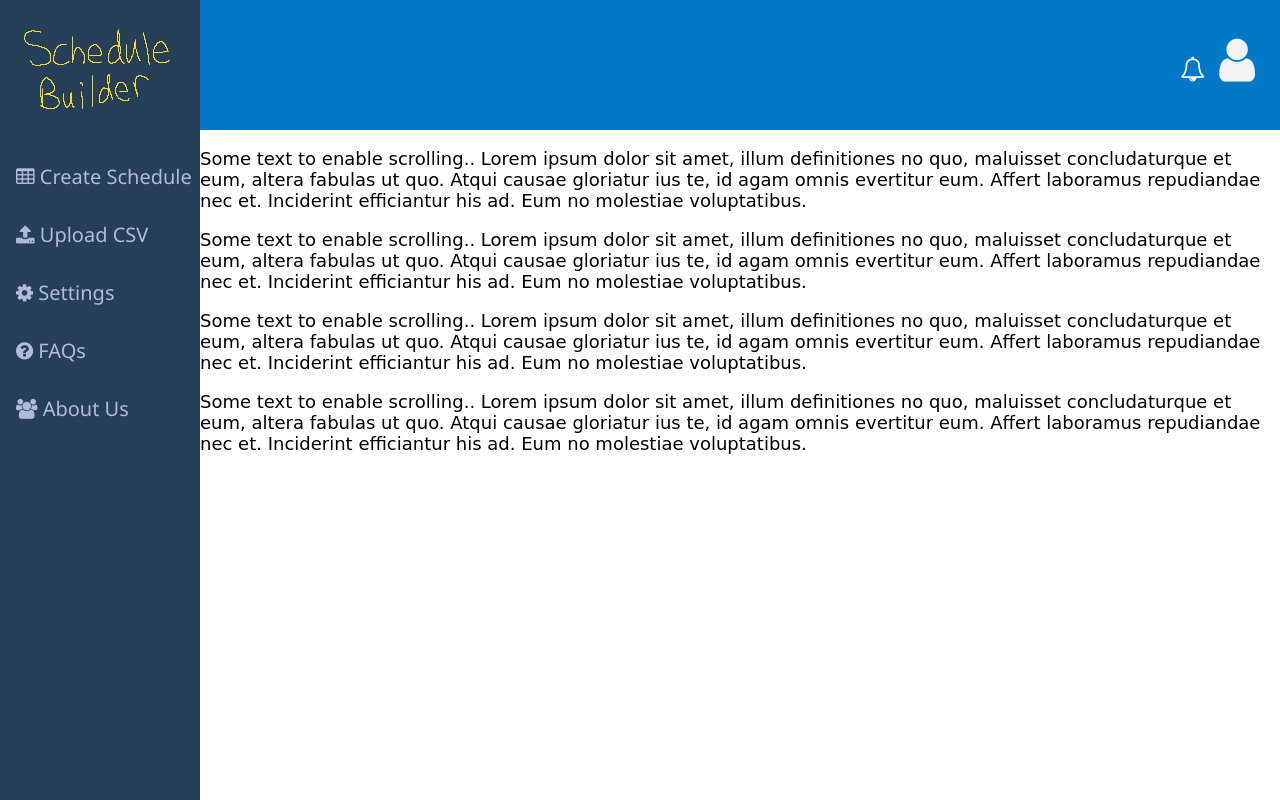
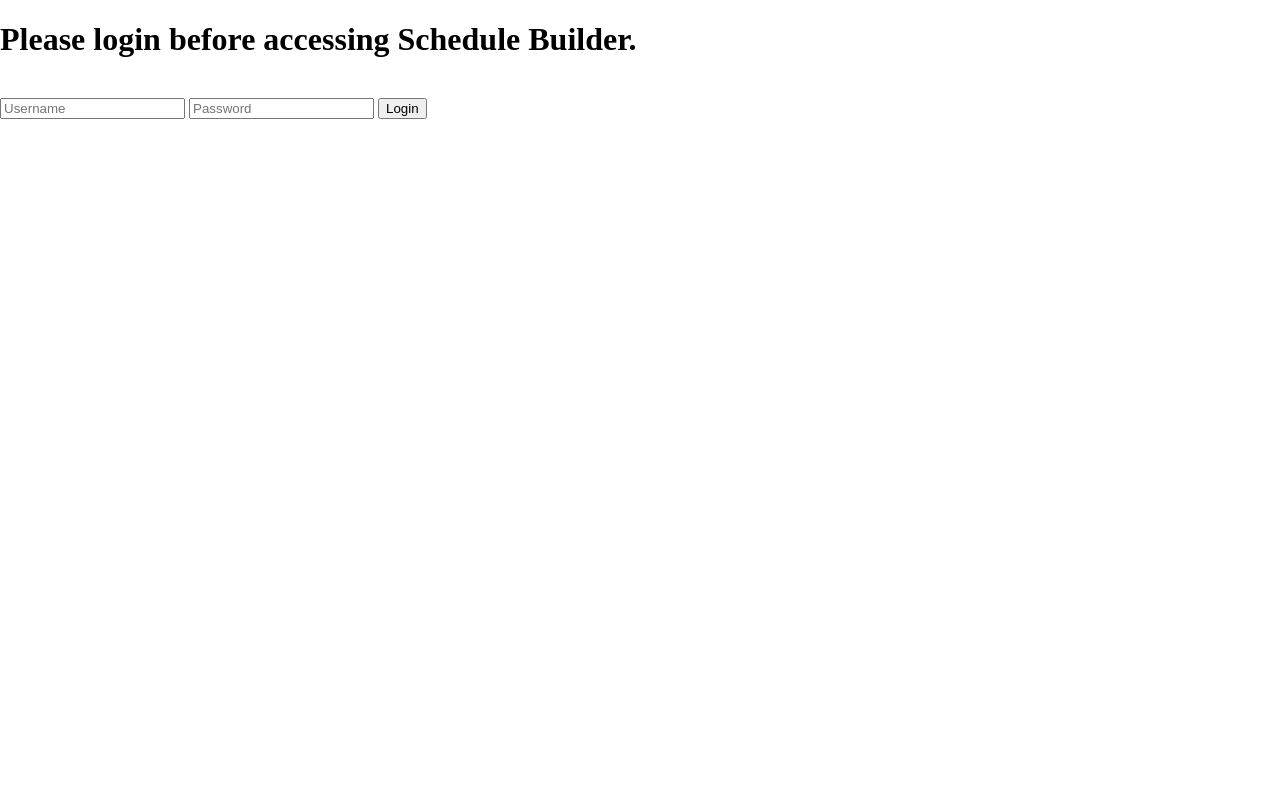
Before and after one commit to allisons212/499Team5, a Flask app: page / in a window 1280 px wide. Run offline with Flask 2, Linux system fonts and the light colour scheme.

Commit message:
login page added

```diff
--- a/app.py
+++ b/app.py
@@ -1,5 +1,5 @@
-from flask import Flask, render_template
-from flask_navigation import Navigation
+from flask import Flask, render_template, redirect, url_for, request
+from flask_navigation import Navigation #pip install flask_navigation
 
 app = Flask(__name__)
 nav = Navigation(app)
@@ -13,10 +13,23 @@ nav.Bar('top', [
     nav.Item('generateSchedule', 'generate_schedule'),
     nav.Item('Settings', 'settings'),
     nav.Item('uploadCSV', 'upload_csv'),
+    nav.Item('Login', 'login'),
 ])
 
 
-@app.route('/')  # this block is for the default page
+# Route for handling the login page logic
+@app.route('/', methods=['GET', 'POST'])
+def login():
+    error = None
+    if request.method == 'POST':
+        if request.form['username'] != 'admin' or request.form['password'] != 'admin':
+            error = 'Invalid Credentials. Please try again.'
+        else:
+            return redirect(url_for('home'))
+    return render_template('login.html', error=error)
+
+
+@app.route('/index')
 def home():
     return render_template('index.html')
 
--- a/templates/aboutUs.html
+++ b/templates/aboutUs.html
@@ -24,7 +24,7 @@
                         View Account
                     </a>
                     <a href="#">Link 2</a>
-                    <a href="#">
+                    <a href="{{ url_for('login') }}">
                         <i class="fa fa-sign-out"></i>
                         Log Out
                     </a>
--- a/templates/account.html
+++ b/templates/account.html
@@ -24,7 +24,7 @@
                         View Account
                     </a>
                     <a href="#">Link 2</a>
-                    <a href="#">
+                    <a href="{{ url_for('login') }}">
                         <i class="fa fa-sign-out"></i>
                         Log Out
                     </a>
--- a/templates/faq.html
+++ b/templates/faq.html
@@ -24,7 +24,7 @@
                         View Account
                     </a>
                     <a href="#">Link 2</a>
-                    <a href="#">
+                    <a href="{{ url_for('login') }}">
                         <i class="fa fa-sign-out"></i>
                         Log Out
                     </a>
--- a/templates/generateSchedule.html
+++ b/templates/generateSchedule.html
@@ -24,7 +24,7 @@
                         View Account
                     </a>
                     <a href="#">Link 2</a>
-                    <a href="#">
+                    <a href="{{ url_for('login') }}">
                         <i class="fa fa-sign-out"></i>
                         Log Out
                     </a>
--- a/templates/index.html
+++ b/templates/index.html
@@ -24,7 +24,7 @@
                         View Account
                     </a>
                     <a href="#">Link 2</a>
-                    <a href="#">
+                    <a href="{{ url_for('login') }}">
                         <i class="fa fa-sign-out"></i>
                         Log Out
                     </a>
--- /dev/null
+++ b/templates/login.html
@@ -0,0 +1,27 @@
+<!DOCTYPE html>
+<html>
+
+    <head>
+        <link rel="stylesheet" href="../static/css/styles.css">
+        <link rel="stylesheet" href="https://cdnjs.cloudflare.com/ajax/libs/font-awesome/4.7.0/css/font-awesome.min.css">
+        <link href="https://fonts.googleapis.com/icon?family=Material+Icons" rel="stylesheet">
+
+
+    </head>
+
+    <body>
+        <div class="container">
+            <h1>Please login before accessing Schedule Builder.</h1>
+            <br>
+            <form action="" method="post">
+                <input type="text" placeholder="Username" name="username" value="{{ request.form.username }}">
+                <input type="password" placeholder="Password" name="password" value="{{ request.form.password }}">
+                <input class="btn btn-default" type="submit" value="Login">
+            </form>
+            {% if error %}
+                <p class="error"><strong>Error:</strong> {{ error }}
+            {% endif %}
+        </div>
+    </body>
+
+</html>
--- a/templates/settings.html
+++ b/templates/settings.html
@@ -24,7 +24,7 @@
                         View Account
                     </a>
                     <a href="#">Link 2</a>
-                    <a href="#">
+                    <a href="{{ url_for('login') }}">
                         <i class="fa fa-sign-out"></i>
                         Log Out
                     </a>
--- a/templates/uploadCSV.html
+++ b/templates/uploadCSV.html
@@ -24,7 +24,7 @@
                         View Account
                     </a>
                     <a href="#">Link 2</a>
-                    <a href="#">
+                    <a href="{{ url_for('login') }}">
                         <i class="fa fa-sign-out"></i>
                         Log Out
                     </a>
```
